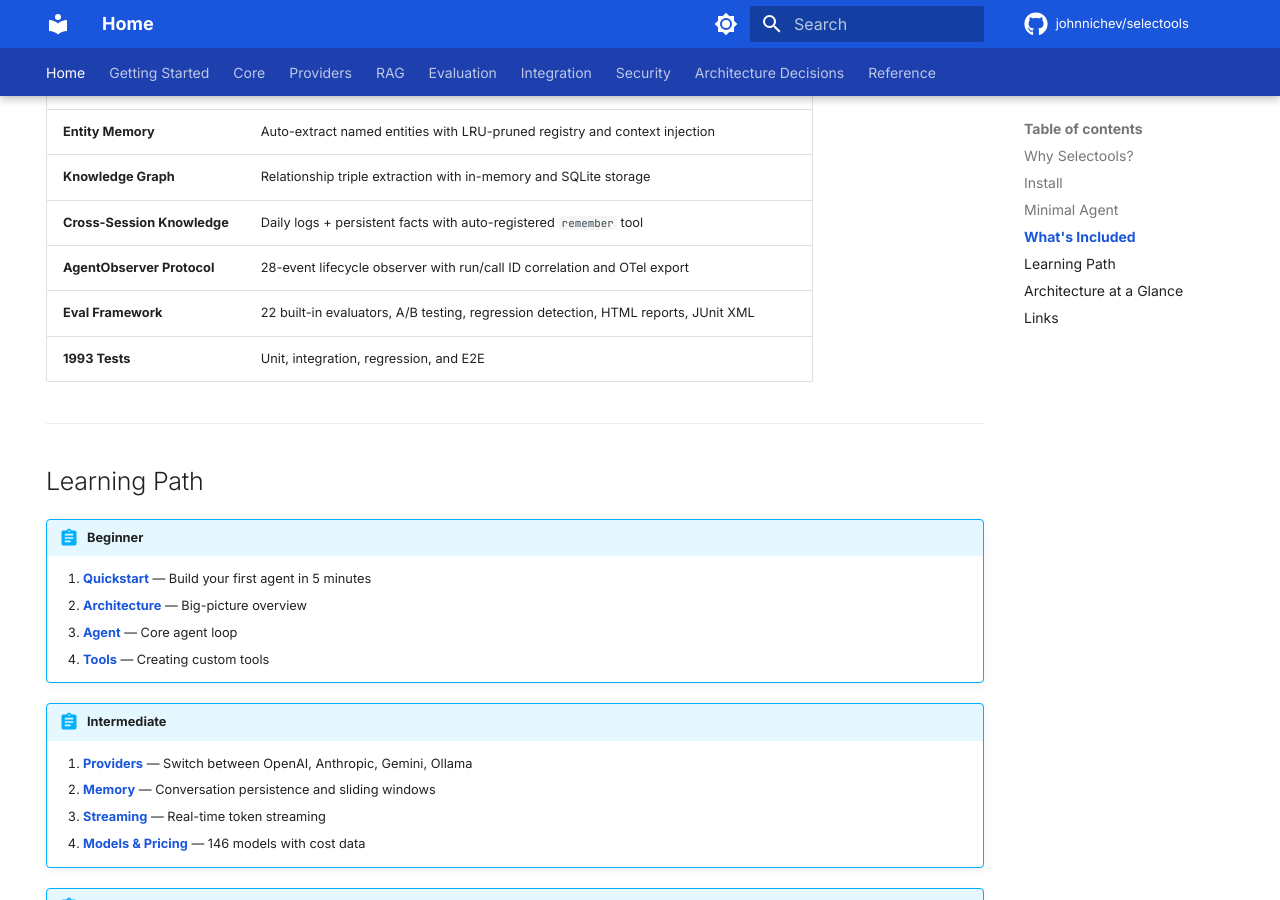
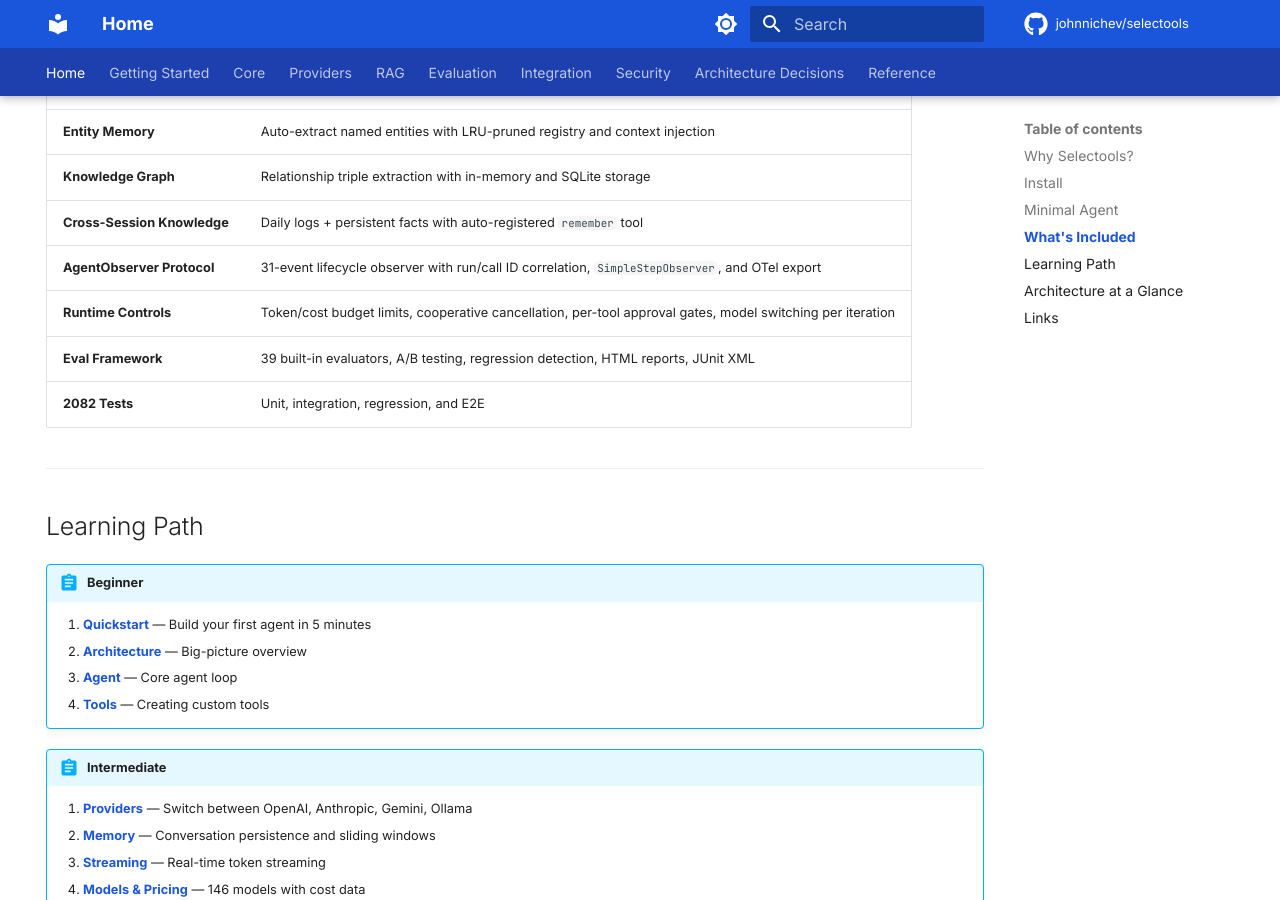
Before and after one commit to johnnichev/selectools, an MkDocs documentation site: the page built from docs/index.md, in a window 1280 px wide and 900 px high, scrolled down 2677 px. Built offline with MkDocs 1.6.1 and Material for MkDocs 9.7.7, drawn with Linux system fonts in a browser that asks for light colours; comment, search, counter and statistics services are not loaded; the version menu is left out.

Commit message:
docs: update stale counts and specs for v0.17.3/v0.17.4
- StepType count: 14 → 16 (added budget_exceeded, cancelled)
- Observer events: 28 sync → 31, 25 async → 28
- Test count: 1993 → 2082
- Version headers: 0.16.6 → 0.17.4
- CONTRIBUTING.md version: v0.17.0 → v0.17.4
- docs/index.md: add Runtime Controls row, fix eval count (22 → 39)
- README.md: add new features to table and What's Included
- docs/modules/AGENT.md: update lifecycle event table title and counts

```diff
--- a/docs/index.md
+++ b/docs/index.md
@@ -136,9 +136,10 @@ print(result.reasoning)       # Why the agent chose get_weather
 | **Entity Memory** | Auto-extract named entities with LRU-pruned registry and context injection |
 | **Knowledge Graph** | Relationship triple extraction with in-memory and SQLite storage |
 | **Cross-Session Knowledge** | Daily logs + persistent facts with auto-registered `remember` tool |
-| **AgentObserver Protocol** | 28-event lifecycle observer with run/call ID correlation and OTel export |
-| **Eval Framework** | 22 built-in evaluators, A/B testing, regression detection, HTML reports, JUnit XML |
-| **1993 Tests** | Unit, integration, regression, and E2E |
+| **AgentObserver Protocol** | 31-event lifecycle observer with run/call ID correlation, `SimpleStepObserver`, and OTel export |
+| **Runtime Controls** | Token/cost budget limits, cooperative cancellation, per-tool approval gates, model switching per iteration |
+| **Eval Framework** | 39 built-in evaluators, A/B testing, regression detection, HTML reports, JUnit XML |
+| **2082 Tests** | Unit, integration, regression, and E2E |
 
 ---
 
```
Also changed, not shown: CLAUDE.md (+5 -3 lines), CONTRIBUTING.md (+5 -5 lines), README.md (+9 -5 lines), docs/ARCHITECTURE.md (+4 -4 lines), docs/CONTRIBUTING.md (+5 -5 lines), docs/QUICKSTART.md (+1 -1 lines), docs/modules/AGENT.md (+3 -3 lines).
